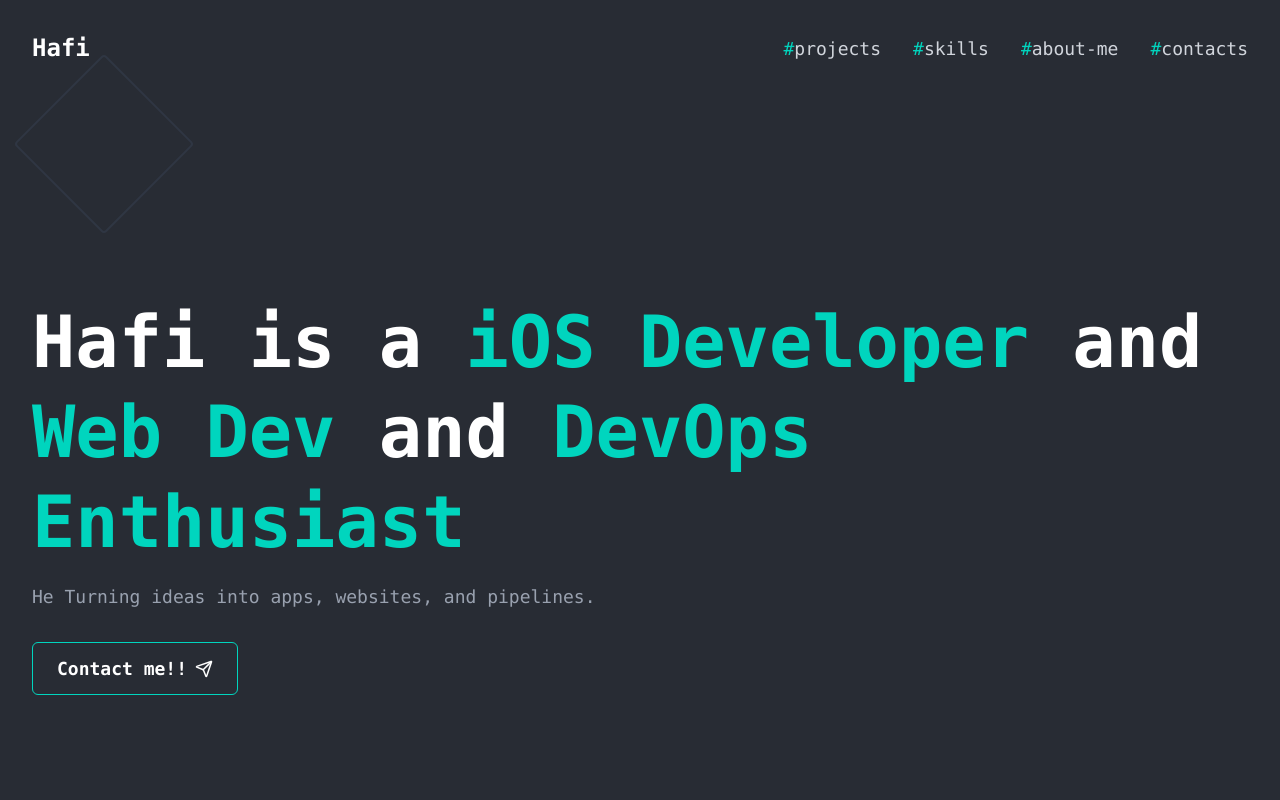
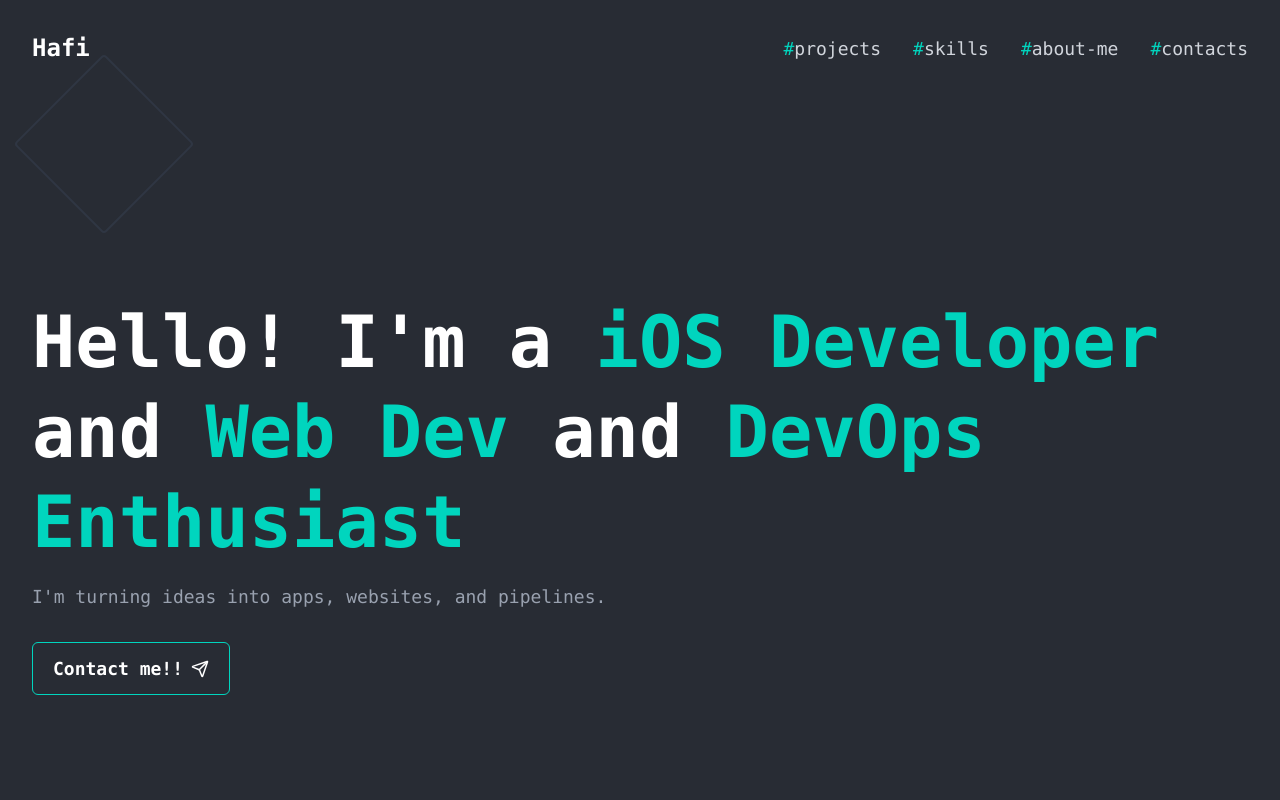
Before and after one commit to armstrony/armstrony.github.io, a React (Vite) app: page / in a window 1280 px wide. Shown: the top 800 px of the page. Built offline with nearby package versions, Linux system fonts and the light colour scheme.

Commit message:
Change description hero section

```diff
--- a/src/components/HeroSection.tsx
+++ b/src/components/HeroSection.tsx
@@ -8,15 +8,20 @@ const HeroSection = () => {
     >
       <div className="mb-10 md:mb-0">
         <h1 className="text-4xl lg:text-7xl font-bold text-white leading-tight">
-          Hafi is a <span className="text-teal-400">iOS Developer</span> and{" "}
+          Hello! I'm a <span className="text-teal-400">iOS Developer</span> and{" "}
           <span className="text-teal-400">Web Dev</span> and{" "}
           <span className="text-teal-400">DevOps Enthusiast</span>
         </h1>
         <p className="mt-4 text-gray-400">
-          He Turning ideas into apps, websites, and pipelines.
+          I'm turning ideas into apps, websites, and pipelines.
         </p>
-        <button className="mt-8 px-6 py-3 border border-teal-400 text-white font-semibold rounded-md hover:bg-teal-400/10 transition-colors duration-300 flex items-center gap-2">
-          Contact me!! <Send size={18} />
+        <button className="mt-8 px-5 py-3 border border-teal-400 text-white font-semibold rounded-md hover:bg-teal-400/10 transition-colors duration-300 ">
+          <a
+            href="https://linkedin.com/in/mkhadafiess"
+            className="flex items-center gap-2"
+          >
+            Contact me!! <Send size={18} />
+          </a>
         </button>
       </div>
     </section>
```
